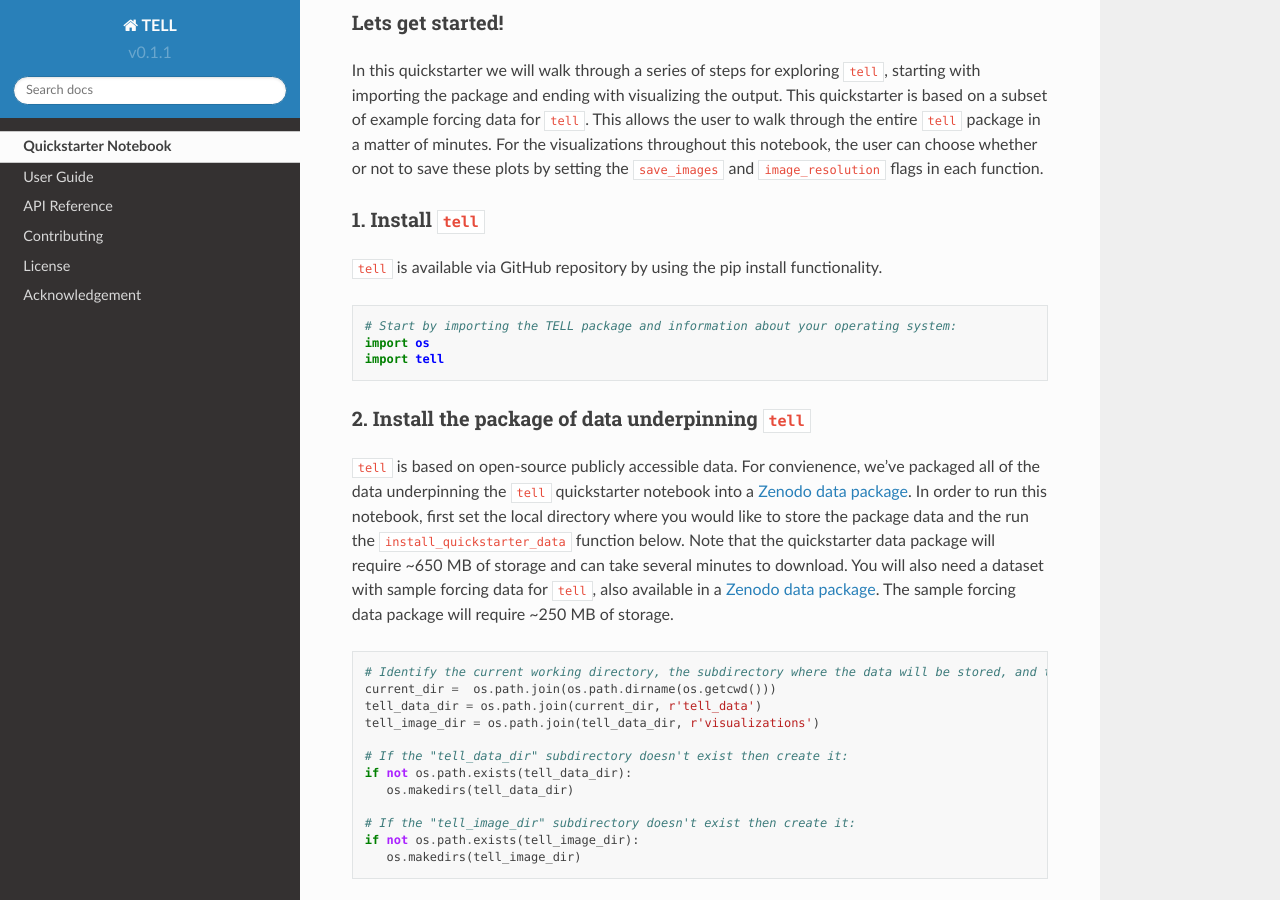
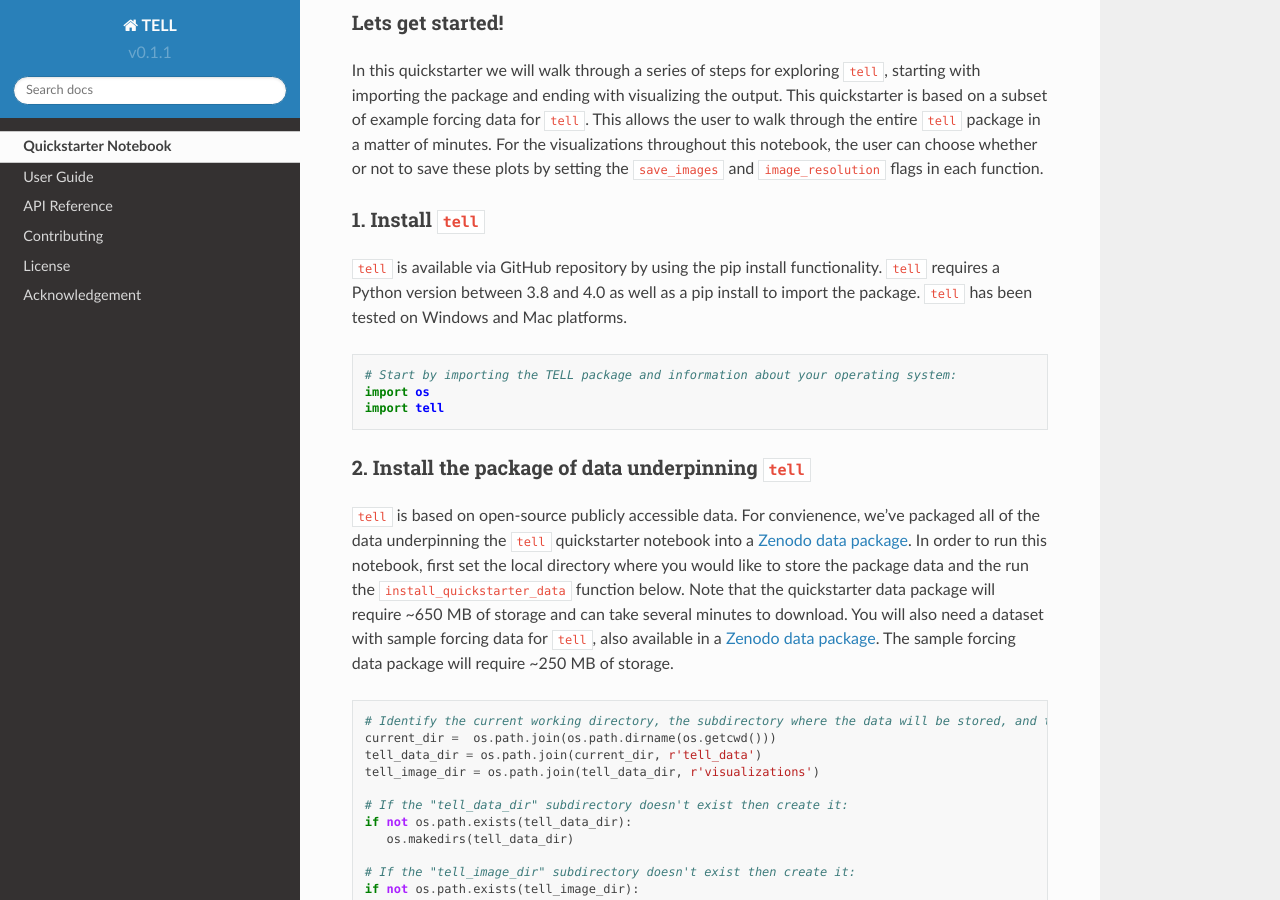
Before and after one commit to IMMM-SFA/tell, a Sphinx documentation site: the page built from docs/source/tell_quickstarter.rst, in a window 1280 px wide and 900 px high, scrolled down 854 px. Built offline with Sphinx 7.4.7 and the Read the Docs theme 2.0.0, drawn with Linux system fonts in a browser that asks for light colours.

Commit message:
add comments to installation instructions

```diff
--- a/docs/source/tell_quickstarter.rst
+++ b/docs/source/tell_quickstarter.rst
@@ -55,7 +55,9 @@ not to save these plots by setting the ``save_images`` and
 -------------------
 
 ``tell`` is available via GitHub repository by using the pip install
-functionality.
+functionality. ``tell`` requires a Python version between 3.8 and 4.0 as
+well as a pip install to import the package. ``tell`` has been tested on
+Windows and Mac platforms.
 
 .. code:: ipython3
 
```
Also changed, not shown: README.md (+3 -0 lines).
